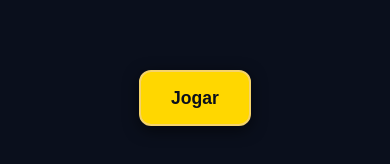
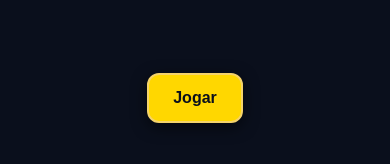
Before and after one commit to Senhortavares/senatus-vite, a React (Vite) app: page /notis in a window 390 px wide. Shown: the part 324-488 px from the top of the page. Built offline with nearby package versions, Linux system fonts and the light colour scheme.

Commit message:
atualizei a parte do jogos

```diff
--- a/src/pages/noticias/Notis.jsx
+++ b/src/pages/noticias/Notis.jsx
@@ -3,7 +3,7 @@ import './notis.css'
 
 const Contact = () => {
       return (
-                <div className="container">
+                <div className="container__J">
       <a
         href="https://jogo-senatus.vercel.app/"
         target="_blank"
--- a/src/pages/noticias/notis.css
+++ b/src/pages/noticias/notis.css
@@ -1,14 +1,18 @@
 /* Centraliza todo o conteúdo */
-.container {
+.container__J {
   display: flex;
   justify-content: center;
   align-items: center;
   min-height: 100vh; /* ocupa a tela toda */
   background: #0a0f1c; /* fundo azul escuro */
+  padding: 20px; /* evita que grude nas bordas em telas pequenas */
+  box-sizing: border-box;
+  text-align: center;
 }
 
 /* Botão estilizado */
 .btn-jogar {
+  display: inline-block;
   padding: 15px 40px;
   font-size: 1.3rem;
   font-weight: bold;
@@ -19,6 +23,7 @@
   border-radius: 12px;
   transition: all 0.3s ease;
   box-shadow: 0 4px 15px rgba(0, 0, 0, 0.6);
+  cursor: pointer;
 }
 
 /* Hover */
@@ -29,10 +34,26 @@
   box-shadow: 0 6px 20px rgba(255, 215, 0, 0.9);
 }
 
-/* Responsivo (ajuste de tamanho em telas pequenas) */
+/* Ajuste em telas médias */
+@media (max-width: 900px) {
+  .btn-jogar {
+    font-size: 1.2rem;
+    padding: 14px 35px;
+  }
+}
+
+/* Responsivo (telas pequenas) */
 @media (max-width: 600px) {
   .btn-jogar {
     font-size: 1.1rem;
-    padding: 12px 30px;
+    padding: 12px 28px;
   }
 }
+
+/* Muito pequenas (mobile bem compacto) */
+@media (max-width: 400px) {
+  .btn-jogar {
+    font-size: 1rem;
+    padding: 10px 24px;
+  }
+}
```
